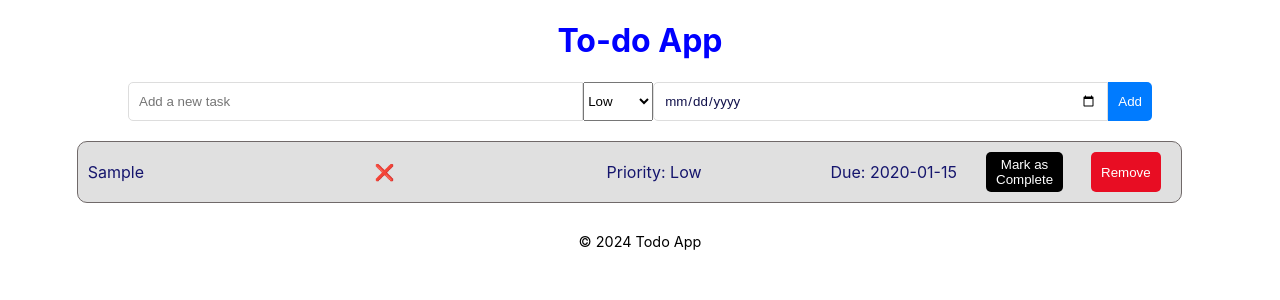
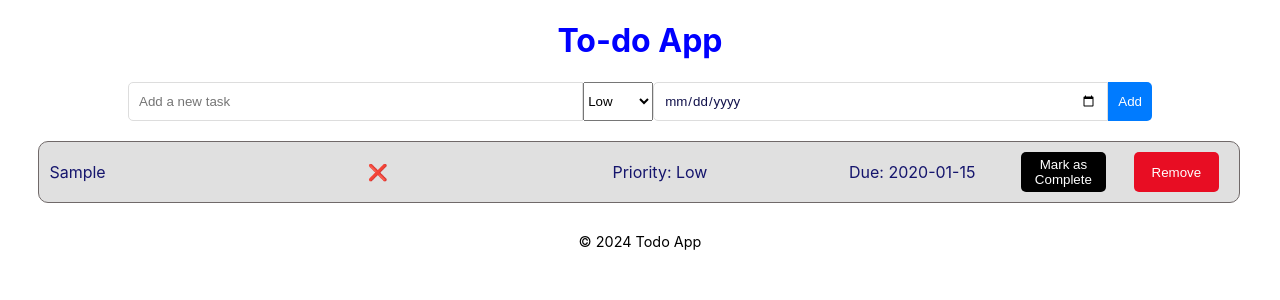
Before and after one commit to davidxv15/ToDo, a React (Create React App) app: page / in a window 1280 px wide. Both pictures are taken after typing "Sample", "2020-01-15" into the empty fields and a click on the button "Add". Shown: the top 300 px of the page. Built offline with nearby package versions, Linux system fonts and the light colour scheme.

Commit message:
ul width

```diff
--- a/src/components/TodoItem.css
+++ b/src/components/TodoItem.css
@@ -35,7 +35,7 @@ li .actions {
 /* li .priority, */
 li .due-date {
   padding: 2px 20px; /* Uniform padding */
-  margin-right: 5px;
+  margin-right: 15px;
 }
 
 li .completion-status {
@@ -51,3 +51,7 @@ li .actions {
   display: flex;
   gap: 28px; /* Space between buttons */
 }
+
+li button {
+  width: 85px;
+}
--- a/src/components/TodoList.css
+++ b/src/components/TodoList.css
@@ -2,7 +2,7 @@ ul {
   list-style: none;
   margin: auto;
   /* padding: auto; */
-  padding-left: 6%;
+  padding-left: 3%;
   align-items: center;
   place-content: center;
 }
@@ -20,7 +20,7 @@ li {
   padding: 10px 10px;
   border: 1px solid #706969;
   border-radius: 10px;
-  width: 90%; /* adjust */
+  width: 95%; /* adjust */
 }
 
 li button {
```
